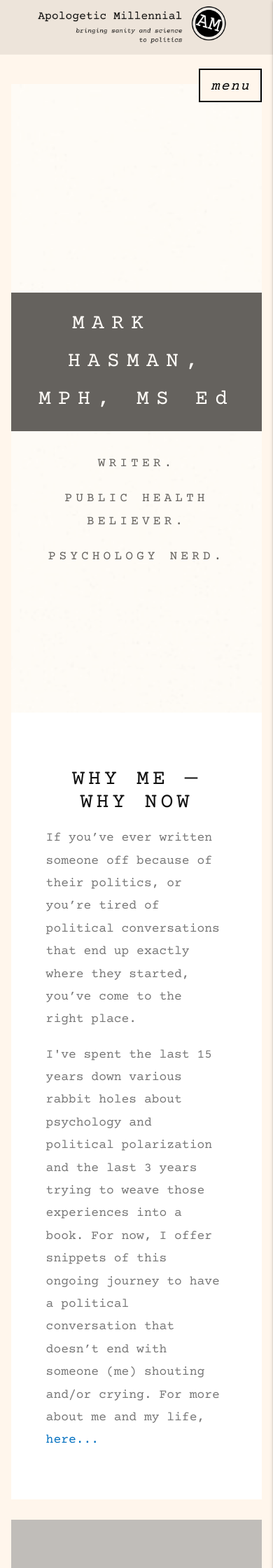
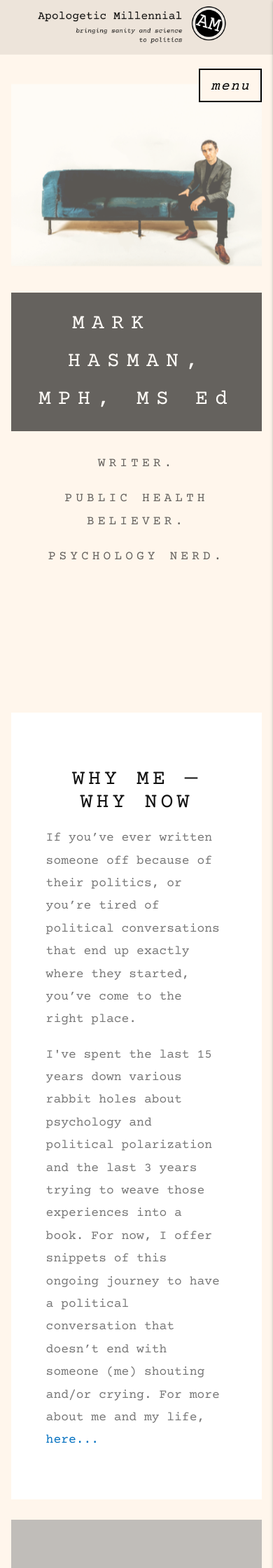
Before and after one commit to khiciste/apologetic_millennial, a Jekyll site: the page built from index.html, in a window 390 px wide. Shown: the top 2240 px of the page at 70% size. Built offline with Jekyll 4.4.1, drawn with Linux system fonts in a browser that asks for light colours; some web fonts are replaced; grey boxes are pictures that could not be loaded.

Commit message:
formatting mark on couch for mobile

```diff
--- a/styles/style.css
+++ b/styles/style.css
@@ -211,10 +211,6 @@ img.responsive-w-500px {
 
 header, main, footer {
   width: 100vw;
-}
-
-header {
-  /* margin-bottom: 400px; */
 }
 
 /* #banner {
@@ -618,6 +614,11 @@ input[type='text'] {
 }
 
 @media only screen and (max-width: 768px) {
+  #bgimg-1 {
+    width: 100%;
+    height: auto;
+    background-size: 100%;
+  }
   #bgimg-4 {
     background-size: 150%;
   }
@@ -790,15 +791,12 @@ footer a.disabled:hover {
   height: auto;
   margin: 20px;
   justify-content: space-evenly;
-  /* align-items: space-around; */
 }
 
 .medium-icons {
   width: 60px;
   height: auto;
-/*   margin: 12px; */
   justify-items: center;
-/*   align-content: center; */
 }
 
 .hide {
```
